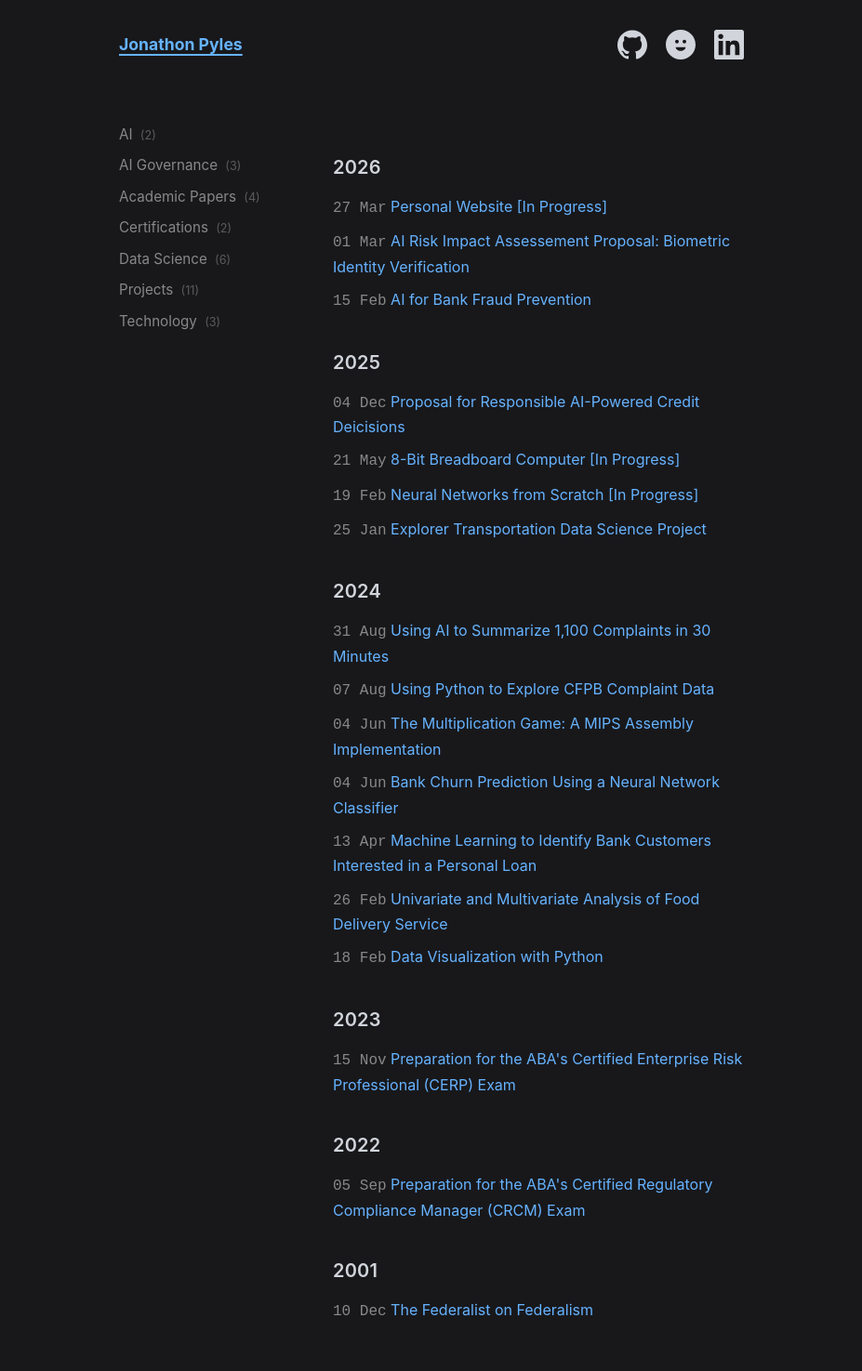
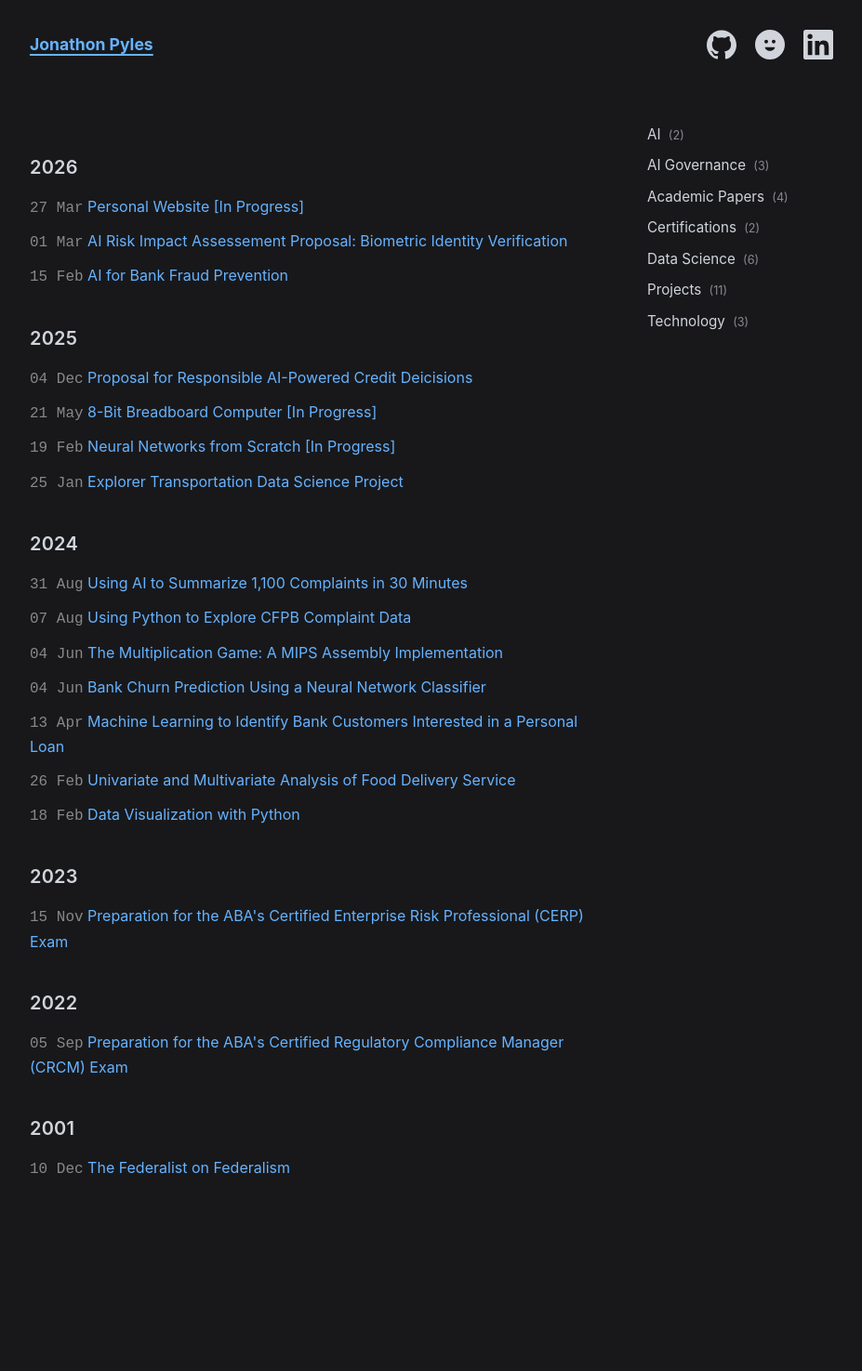
Before and after one commit to JNPyles/JNPyles.github.io, a Jekyll site: the page built from index.html, in a window 1280 px wide. Shown: the whole page at 93% size, without its empty margins (176-1103 px from the left). Built offline with Jekyll 4.4.1, drawn with Linux system fonts in a browser that asks for light colours; nearby versions of some CDN libraries; after the commit the page ends 1321 px from its top, so only the background shows below that.

Commit message:
Update style.css

```diff
--- a/assets/css/style.css
+++ b/assets/css/style.css
@@ -13,11 +13,11 @@
    ========================================= */
 body {
   font-family: -apple-system, BlinkMacSystemFont, "Segoe UI", Helvetica, Arial, sans-serif;
-  font-size: 18px; /* Removed the 24px duplicate override */
+  font-size: 18px;
   line-height: 1.6;
   color: var(--text);
   background-color: var(--bg);
-  max-width: 42rem; /* ~750px width, perfect for reading */
+  max-width: 54rem; /* Wide enough for sidebar + content */
   margin: 0 auto;
   padding: 2rem 1rem;
   -webkit-font-smoothing: antialiased;
@@ -32,15 +32,15 @@ h1, h2, h3 {
 }
 
 h1, h2 {
-  letter-spacing: -0.02em; /* Pulls the large letters slightly tighter together for a modern look */
+  letter-spacing: -0.02em;
 }
 
 h3 {
-  letter-spacing: 0.01em; /* Gives smaller headers a tiny bit of breathing room */
+  letter-spacing: 0.01em;
 }
 
 /* Improved Typographic Scale */
-h1 { font-size: 2.4rem; } /* Distinctly larger than other headers */
+h1 { font-size: 2.4rem; }
 h2 { font-size: 1.7rem; }
 h3 { font-size: 1.25rem; }
 
@@ -51,13 +51,11 @@ p {
 
 a {
   color: var(--link);
-  text-decoration: none;
-  /* text-decoration-thickness: 0px;
-  text-underline-offset: 0px;
-  transition: text-decoration-thickness 0.2s ease; */
+  text-decoration: none; /* Global underline removal */
 }
 
 a:hover {
+  text-decoration: underline; /* Re-applies underline on hover */
   text-decoration-thickness: 2px;
 }
 
@@ -74,7 +72,7 @@ nav.site-nav {
 
 nav .nav-links a {
   margin-right: 1.2rem;
-  text-decoration: none;
+  /* text-decoration inherits 'none' from base <a> */
 }
 
 nav .nav-links a:hover {
@@ -111,7 +109,6 @@ nav .nav-links a.active {
 .nav-icons a {
   position: relative;
   display: inline-flex;
-  text-decoration: none;
 }
 
 .nav-icons a::after {
@@ -136,6 +133,76 @@ nav .nav-links a.active {
   opacity: 1;
   bottom: -40px;
 }
+
+
+/* =========================================
+   Portfolio Layout (Tags & Projects)
+   ========================================= */
+
+/* The wrapper that creates the two columns */
+.portfolio-container {
+  display: flex;
+  flex-direction: row-reverse; /* Puts tags on the right, content on the left */
+  gap: 60px; /* Space between tags and projects */
+  align-items: flex-start;
+}
+
+/* Main Content Area */
+.project-content {
+  flex: 1; /* Takes up all remaining space on the left */
+  min-width: 0; /* Prevents text from breaking out of the container */
+}
+
+/* Sidebar styling */
+.tag-sidebar {
+  flex: 0 0 200px; /* Sidebar stays at 200px width */
+  position: sticky;
+  top: 2rem; /* Keeps it on screen as you scroll down */
+}
+
+/* Stack tags vertically */
+.tag-list {
+  display: flex;
+  flex-direction: column;
+  line-height: 2.2;
+  text-align: left;
+}
+
+.tag-list a {
+  color: var(--text); /* Matches normal text instead of hyperlink blue */
+  font-size: 0.95rem;
+  border-bottom: none;
+}
+
+.tag-list a:hover {
+  text-decoration: underline;
+  text-decoration-thickness: 1px;
+}
+
+.tag-list small {
+  opacity: 0.6;
+  margin-left: 4px;
+}
+
+/* Mobile View: Stack them back to normal on small screens */
+@media (max-width: 900px) {
+  .portfolio-container {
+    flex-direction: column;
+    gap: 30px;
+  }
+  .tag-sidebar {
+    position: static;
+    flex: none;
+    width: 100%;
+    margin-bottom: 1rem;
+  }
+  .tag-list {
+    flex-direction: row;
+    flex-wrap: wrap;
+    gap: 15px;
+  }
+}
+
 
 /* =========================================
    Post Lists & Meta Info
@@ -187,6 +254,7 @@ ul.year-grouped li {
   font-size: 0.85rem;
 }
 
+/* For tags listed inline next to project titles */
 .tag-link {
   color: var(--meta);
   text-decoration: none;
@@ -222,62 +290,16 @@ pre code.hljs {
   font-size: 0.85em;
 }
 
+/* Global Image Rules */
 img {
-  max-width: 100%; /* Ensures responsiveness */
+  max-width: 100%;
   height: auto;
-  display: block; /* Prevents awkward inline spacing beneath images */
+  display: block; /* Prevents text-baseline gap under all images */
 }
 
-
-/* The wrapper that creates the two columns */
-.portfolio-container {
-  display: flex;
-  gap: 50px; /* Space between tags and projects */
-  align-items: flex-start;
-}
-
-/* Sidebar styling */
-.tag-sidebar {
-  flex: 0 0 180px; /* Sidebar stays at 180px width */
-  position: sticky;
-  top: 2rem; /* Keeps it on screen as you scroll down the years */
-}
-
-/* Stack tags vertically */
-.tag-list {
-  display: flex;
-  flex-direction: column;
-  line-height: 2.2;
-}
-
-.tag-link {
-  border-bottom: none;
-  text-decoration: none;
-  font-size: 0.95rem;
-}
-
-.tag-link small {
-  opacity: 0.6;
-  margin-left: 4px;
-}
-
-/* Mobile View: Stack them back to normal on small screens */
-@media (max-width: 800px) {
-  .portfolio-container {
-    flex-direction: column;
-  }
-  .tag-sidebar {
-    position: static;
-    flex: none;
-    margin-bottom: 2rem;
-  }
-  .tag-list {
-    flex-direction: row;
-    flex-wrap: wrap;
-    gap: 15px;
-  }
-}
-
+/* =========================================
+   Galleries
+   ========================================= */
 .gallery-grid {
   column-count: 3;
   column-gap: 10px;
@@ -290,8 +312,8 @@ img {
 
 .gallery-item img {
   width: 100%;
-  display: block;
   border-radius: 8px;
+  /* display: block; removed as it inherits from the global img rule */
 }
 
 @media (max-width: 800px) {
```
